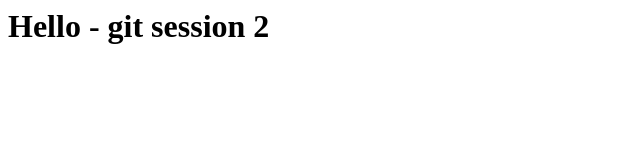
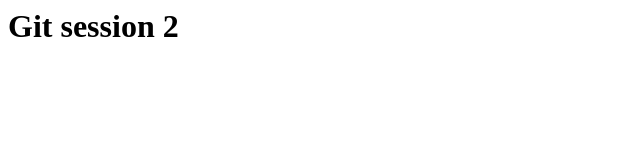
Before and after one commit to wethemakers-dev/ip2-git-session2, a plain HTML site: page index.html in a window 1280 px wide. Shown: the whole page, without its empty margins (0-640 px from the left). Drawn offline with Linux system fonts and the light colour scheme.

Commit message:
removed hello

```diff
--- a/index.html
+++ b/index.html
@@ -1 +1 @@
-<h1>Hello - git session 2</h1>
+<h1>Git session 2</h1>
```
